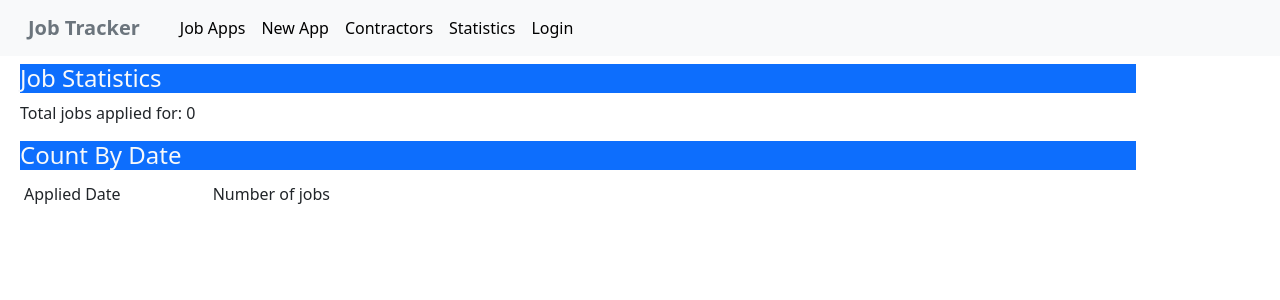
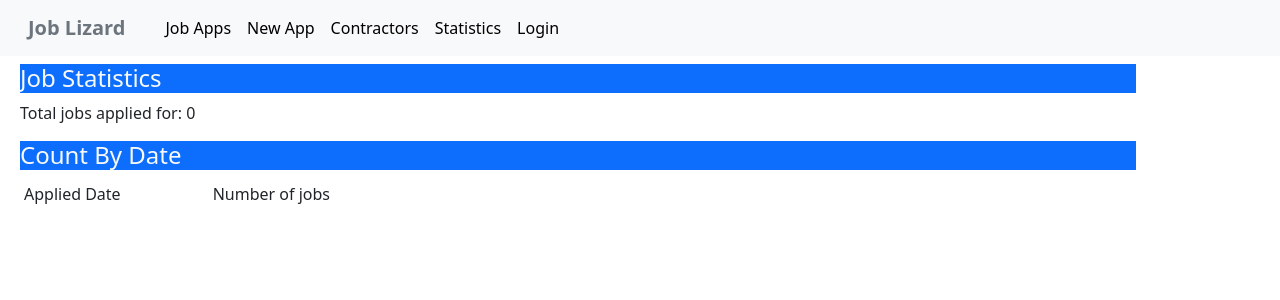
Before and after one commit to garykpdx/jobtracker, a Django app: page / in a window 1280 px wide. Shown: the top 300 px of the page. Run offline with Django 5.2, Linux system fonts and the light colour scheme; data that the repository does not hold is empty.

Commit message:
changed app title

```diff
--- a/jobtracker/templates/layout.html
+++ b/jobtracker/templates/layout.html
@@ -19,7 +19,7 @@
 <nav class="navbar navbar-expand-lg bg-body-tertiary">
     <div class="container-fluid">
         <a href="/" class="navbar-brand">
-            <span class="fw-bold text-secondary p-3">Job Tracker</span>
+            <span class="fw-bold text-secondary p-3">Job Lizard</span>
         </a>
         <div class="collapse navbar-collapse" id="navbarSupportedContent">
             <ul class="navbar-nav me-auto mb-2 mb-lg-0">
```
